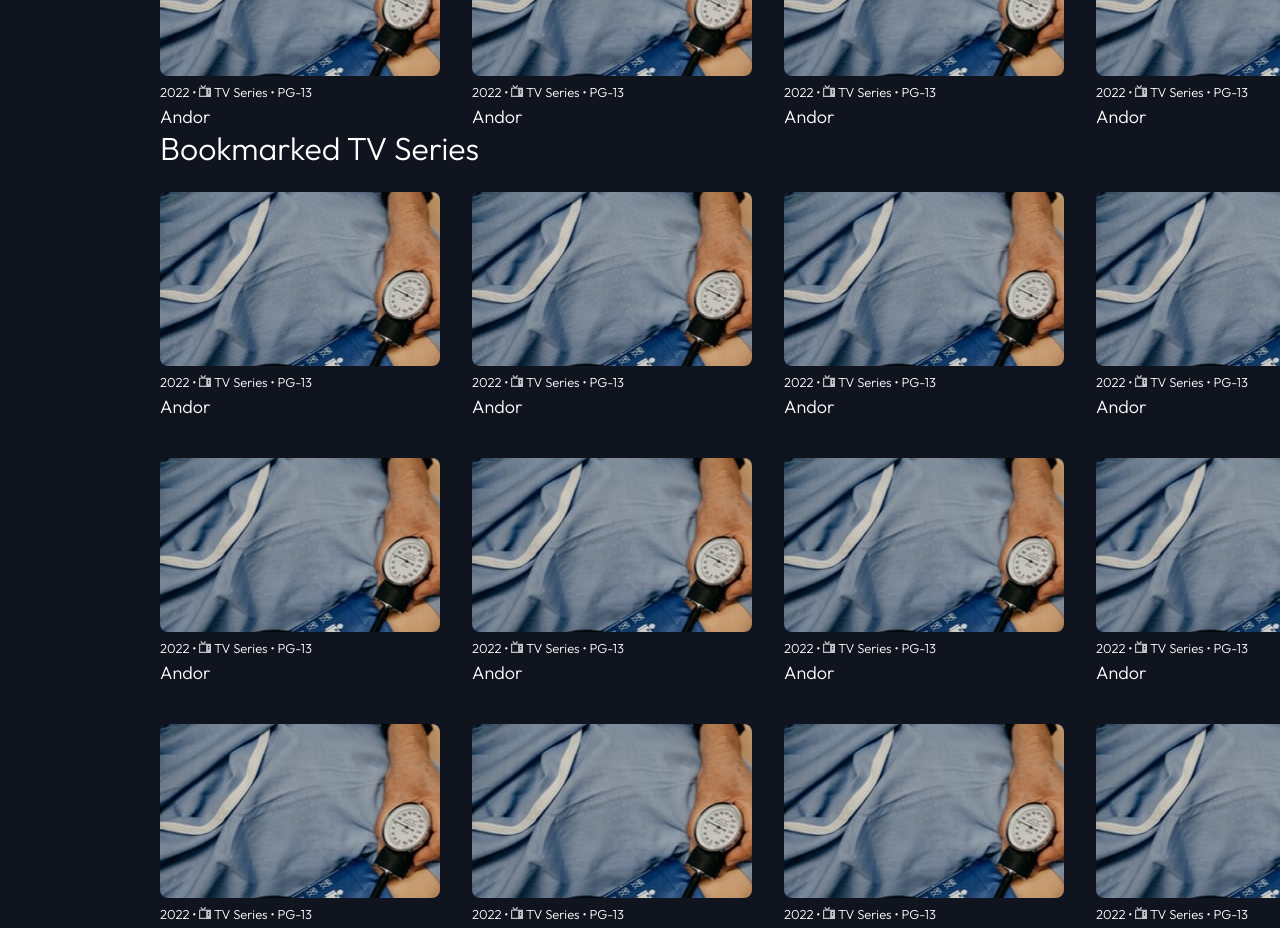
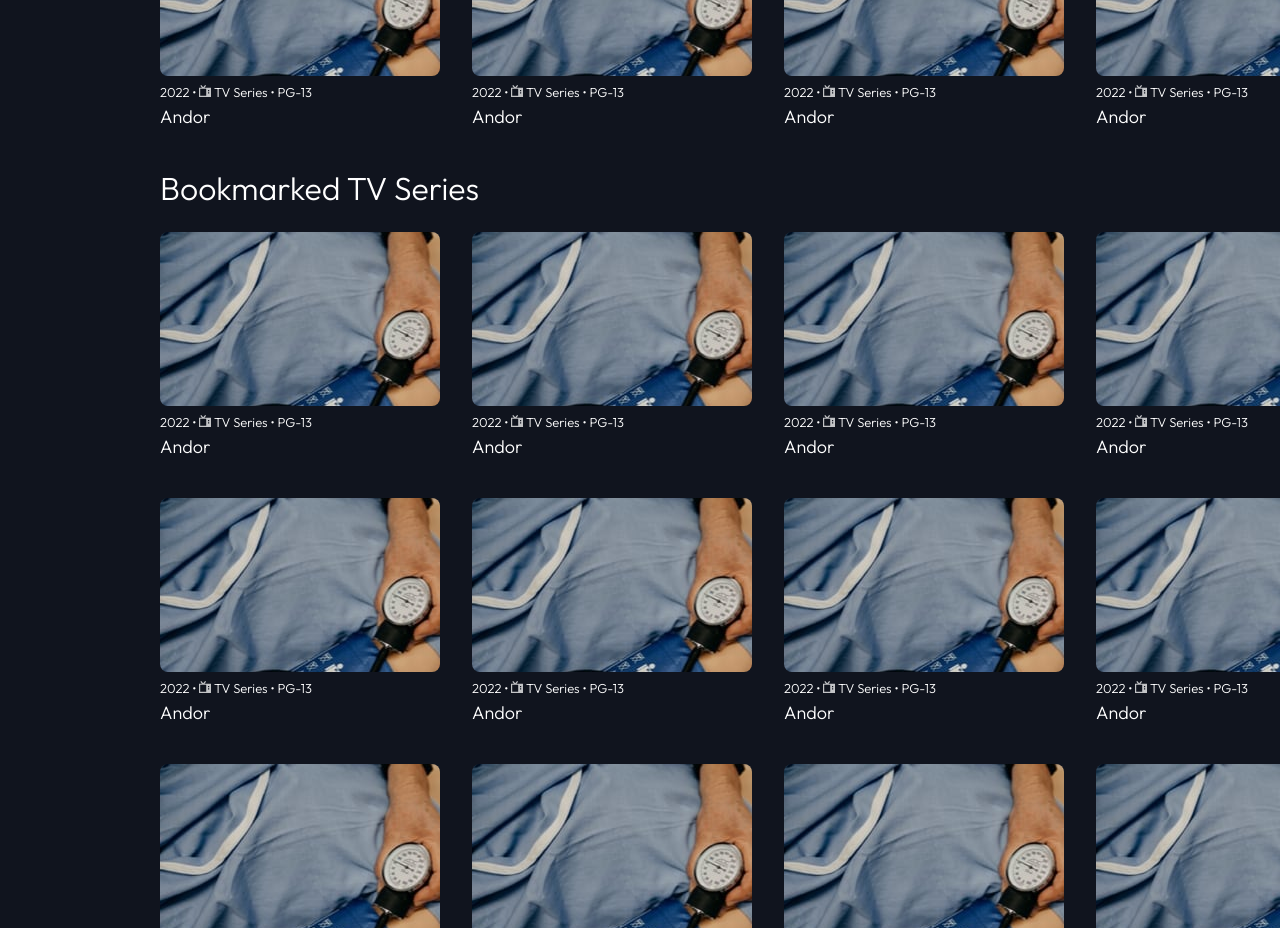
Before and after one commit to urbannomad94/entertainment-app, a Next.js app: page /bookmarks in a window 1280 px wide. Shown: the part 820-1748 px from the top of the page. Built offline with nearby package versions, Linux system fonts and the light colour scheme.

Commit message:
add gap between bookmarked movies and tv shows

```diff
--- a/src/app/(logged-in)/bookmarks/page.tsx
+++ b/src/app/(logged-in)/bookmarks/page.tsx
@@ -79,7 +79,7 @@ export default function Bookmarks() {
           title='Andor'
         />
       </div>
-      <h1 style={{ marginTop: '40pxgit ' }}>Bookmarked TV Series</h1>
+      <h1 style={{ marginTop: '40px' }}>Bookmarked TV Series</h1>
       <div className='gridContainer'>
         <SmallTile
           year={2022}
```
